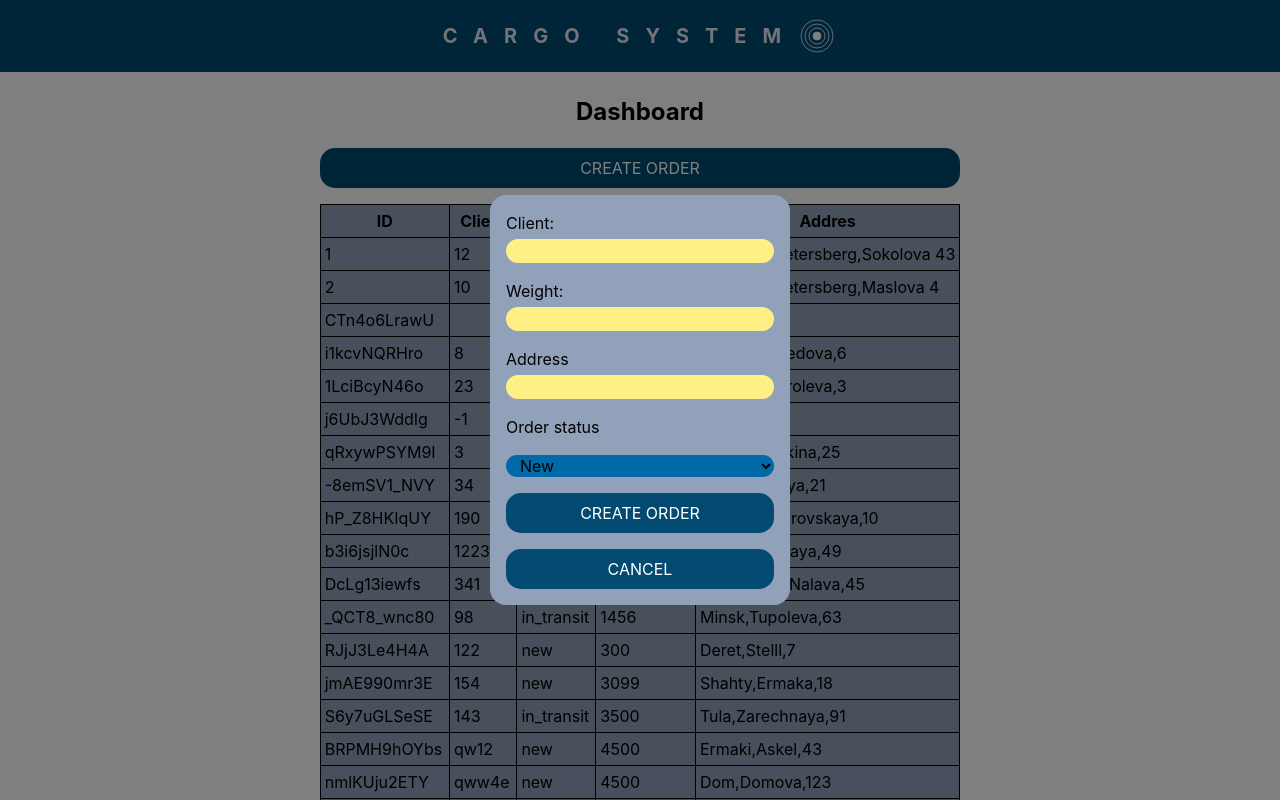
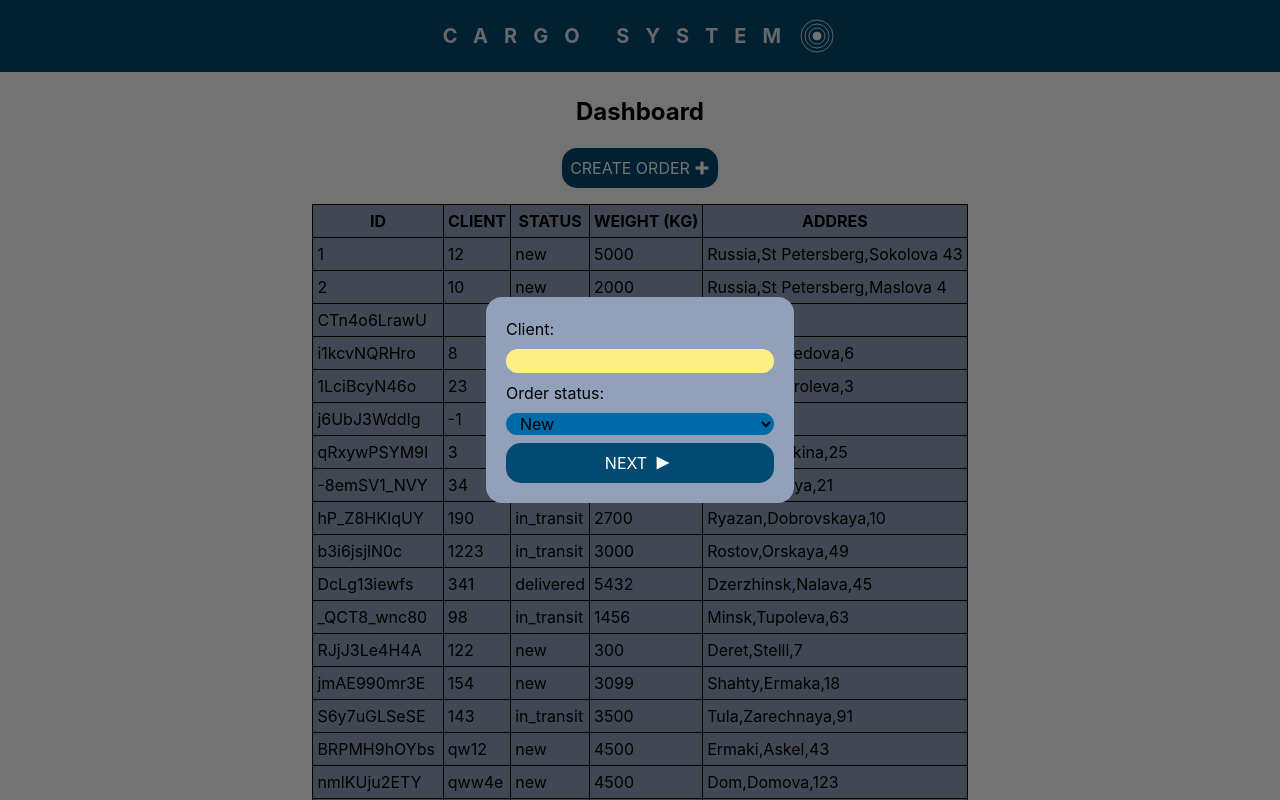
Before and after one commit to IVShelkunov/cargo-board, a React (Vite) app: page / in a window 1280 px wide. Both pictures are taken after a click on the button "CREATE ORDER". Shown: the top 800 px of the page. Built offline with nearby package versions, Linux system fonts and the light colour scheme; data requests are answered from the project's data file.

Commit message:
feat: implement multi-step wizard and cross-field validation

```diff
--- a/data/db.json
+++ b/data/db.json
@@ -150,6 +150,20 @@
       "weight": 5430,
       "destination": "Orel,Guluva,56",
       "id": "_MDKU2mzuhQ"
+    },
+    {
+      "clientId": "1223",
+      "status": "in_transit",
+      "weight": 2003,
+      "destination": "Devirko,Levanova,54",
+      "id": "f_ZyuUt-cak"
+    },
+    {
+      "clientId": "w",
+      "status": "new",
+      "weight": 12334,
+      "destination": "Desavrovo,2",
+      "id": "KpZBGMKXQA0"
     }
   ],
   "$schema": "./node_modules/json-server/schema.json"
--- /dev/null
+++ b/src/components/icons/AddCross.tsx
@@ -0,0 +1,12 @@
+export default function AddCross({ className }: { className?: string }) {
+  return (
+    <svg
+      viewBox="0 0 50 50"
+      xmlns="http://www.w3.org/2000/svg"
+      className={className}
+    >
+      <rect x={20} y={5} width={10} height={40} fill="#fff" />
+      <rect x={5} y={20} width={40} height={10} fill="#fff" />
+    </svg>
+  );
+}
--- /dev/null
+++ b/src/components/icons/BackRow.tsx
@@ -0,0 +1,11 @@
+export default function BackRow({ className }: { className?: string }) {
+  return (
+    <svg
+      viewBox="0 0 50 50"
+      xmlns="http://www.w3.org/2000/svg"
+      className={className}
+    >
+      <path d="M 5,25 l 40,-20 l 0,40 Z" fill="#fff" />
+    </svg>
+  );
+}
--- /dev/null
+++ b/src/components/icons/CancelCross.tsx
@@ -0,0 +1,17 @@
+export default function CancelCross({ className }: { className?: string }) {
+  return (
+    <svg
+      viewBox="0 0 50 50"
+      xmlns="http://www.w3.org/2000/svg"
+      className={className}
+    >
+      <defs>
+        <g id="cross">
+          <rect x={20} y={5} width={10} height={40} fill="#fff" />
+          <rect x={5} y={20} width={40} height={10} fill="#fff" />
+        </g>
+      </defs>
+      <use href={"#cross"} transform="translate(25,-10) rotate(45) " />
+    </svg>
+  );
+}
--- /dev/null
+++ b/src/components/icons/NextRow.tsx
@@ -0,0 +1,11 @@
+export default function NextRow({ className }: { className?: string }) {
+  return (
+    <svg
+      viewBox="0 0 50 50"
+      xmlns="http://www.w3.org/2000/svg"
+      className={className}
+    >
+      <path d="M 45,25 l -40,20 l 0,-40 Z" fill="#fff" />
+    </svg>
+  );
+}
--- a/src/components/shared/CreateOrderForm.tsx
+++ b/src/components/shared/CreateOrderForm.tsx
@@ -9,8 +9,15 @@ import { useMutation, useQueryClient } from "@tanstack/react-query";
 import { addOrders } from "../../features/orders/api/orderApi";
 import { ValidateMessage } from "../ui/ValidateMessage";
 import { useModalStore } from "../../store/useModalStore";
+import { useState } from "react";
+import NextRow from "../icons/NextRow";
+import BackRow from "../icons/BackRow";
+import { ActionButton } from "../ui/ActionButton";
+import CancelCross from "../icons/CancelCross";
+import AddCross from "../icons/AddCross";
 
 export function CreateOrderForm() {
+  const [step, setStep] = useState(1);
   const { closeModal } = useModalStore();
   const queryClient = useQueryClient();
   const {
@@ -19,6 +26,7 @@ export function CreateOrderForm() {
     formState: { errors },
     setError,
     reset,
+    trigger,
   } = useForm<CreateOrderDTO>({
     resolver: zodResolver(createOrderSchema) as any,
   });
@@ -41,48 +49,64 @@ export function CreateOrderForm() {
       }
     }
   };
+  const handleNext = async () => {
+    const isStepValid = await trigger(["clientId", "status"]);
+    if (isStepValid) setStep(2);
+  };
   return (
     <form
       noValidate
-      className="flex flex-col gap-4 bg-slate-400 p-4 rounded-2xl"
+      className="flex flex-col gap-4 bg-slate-400 p-5 rounded-2xl w-full max-w-md "
       onSubmit={handleSubmit(onSubmit)}
     >
+      {step === 1 && (
         <FormGroup>
           <label htmlFor="clientId">Client:</label>
           <input type="text" id="clientId" {...register("clientId")} />
           {errors.clientId && (
             <ValidateMessage message={errors.clientId.message} />
           )}
-      </FormGroup>
-      <FormGroup>
-        <label htmlFor="weight">Weight:</label>
-        <input type="number" id="weight" {...register("weight")} />
-        {errors.weight && <ValidateMessage message={errors.weight.message} />}
-      </FormGroup>
-      <FormGroup>
-        <label htmlFor="destination">Address</label>
-        <input type="text" id="destination" {...register("destination")} />
-        {errors.destination && (
-          <ValidateMessage message={errors.destination.message} />
-        )}
-      </FormGroup>
-      <label htmlFor="status">Order status</label>
+          <label htmlFor="status">Order status:</label>
           <select id="status" {...register("status")}>
             <option value={"new"}>New</option>
             <option value={"in_transit"}>In transit</option>
             <option value={"delivered"}>Delivered</option>
           </select>
-      {errors.root && <ValidateMessage message={errors.root.message} />}
-      <button type="submit" disabled={createMutate.isPending}>
+          {errors.status && <ValidateMessage message={errors.status.message} />}
+          <ActionButton disabled={false} action={handleNext} type="button">
+            NEXT
+            <NextRow className="w-6 h-4" />
+          </ActionButton>
+        </FormGroup>
+      )}
+      {step === 2 && (
+        <FormGroup>
+          <label htmlFor="weight">Weight:</label>
+          <input type="number" id="weight" {...register("weight")} />
+          {errors.weight && <ValidateMessage message={errors.weight.message} />}
+          <label htmlFor="destination">Address:</label>
+          <input type="text" id="destination" {...register("destination")} />
+          {errors.destination && (
+            <ValidateMessage message={errors.destination.message} />
+          )}
+          <ActionButton
+            disabled={false}
+            type="button"
+            action={() => setStep(1)}
+          >
+            <BackRow className="w-4 h-4" />
+            BACK
+          </ActionButton>
+          <ActionButton disabled={createMutate.isPending} type="submit">
             {createMutate.isPending ? "SAVING..." : "CREATE ORDER"}
-      </button>
-      <button
-        type="button"
-        onClick={closeModal}
-        disabled={createMutate.isPending}
-      >
+            <AddCross className="w-4 h-4" />
+          </ActionButton>
+          <ActionButton disabled={false} type="button" action={closeModal}>
             CANCEL
-      </button>
+            <CancelCross className="w-5 h-5" />
+          </ActionButton>
+        </FormGroup>
+      )}
     </form>
   );
 }
--- a/src/components/shared/Modal.tsx
+++ b/src/components/shared/Modal.tsx
@@ -18,7 +18,7 @@ export default function Modal() {
   return (
     <div
       onClick={closeModal}
-      className=" fixed inset-0 z-50 w-full h-screen flex items-center justify-center bg-black/50 "
+      className=" fixed inset-0 z-50 w-full h-screen flex items-center justify-center bg-black/55 "
     >
       <div onClick={(e) => e.stopPropagation()}>
         <CreateOrderForm />
--- a/src/components/shared/OrderList.tsx
+++ b/src/components/shared/OrderList.tsx
@@ -40,7 +40,7 @@ export function OrderList() {
                   className="border boder-black border-collapse p-1"
                   key={col.key}
                 >
-                  {col.label}
+                  {col.label.toUpperCase()}
                 </th>
               ))}
             </tr>
--- /dev/null
+++ b/src/components/ui/ActionButton.tsx
@@ -0,0 +1,25 @@
+import type { ReactNode } from "react";
+
+interface ActionButtonProps {
+  type: "submit" | "button";
+  action?: () => void;
+  children: ReactNode;
+  disabled: boolean;
+}
+export function ActionButton({
+  action,
+  children,
+  type,
+  disabled,
+}: ActionButtonProps) {
+  return (
+    <button
+      type={type}
+      className="flex justify-center items-center gap-1"
+      onClick={action}
+      disabled={disabled}
+    >
+      {children}
+    </button>
+  );
+}
--- a/src/components/ui/FormGroup.tsx
+++ b/src/components/ui/FormGroup.tsx
@@ -5,5 +5,5 @@ interface FormGroupProps {
   className?: string;
 }
 export default function FormGroup({ children, className }: FormGroupProps) {
-  return <div className={`flex flex-col gap-1 ${className}`}>{children}</div>;
+  return <div className={`flex flex-col gap-2 ${className}`}>{children}</div>;
 }
--- a/src/features/orders/types/orders.schema.ts
+++ b/src/features/orders/types/orders.schema.ts
@@ -1,10 +1,29 @@
 import { z } from "zod"
-export const createOrderSchema = z.object({
-    clientId: z.string(),
-    status: z.enum(['new', 'in_transit', 'delivered']),
+export const step1OrderSchema = z.object({
+    clientId: z.string().min(1, 'Введите ID клиента!'),
+    status: z.enum(['new', 'in_transit', 'delivered'])
+});
+export const step2OrderSchema = z.object({
     weight: z.coerce.number().min(1, 'Вес должен быть больше 0'),
     destination: z.string().min(3, 'Адрес слишком короткий')
 });
+export const createOrderSchema = step1OrderSchema.extend(step2OrderSchema.shape)
+    .superRefine((values, ctx) => {
+        if (values.weight > 5000) {
+            if (values.status === 'delivered') {
+                ctx.addIssue({
+                    code: z.ZodIssueCode.custom,
+                    message: "Груз не может превышать 5000 кг созданный в статусе Delivered",
+                    path: ['weight']
+                });
+                ctx.addIssue({
+                    code: z.ZodIssueCode.custom,
+                    message: "Тяжелый груз (более 5000 кг) не может быть создан сразу в статусе Delivered",
+                    path: ['status']
+                });
+            }
+        }
+    })
 
 export type CreateOrderDTO = z.infer<typeof createOrderSchema>;
 
--- a/src/pages/DashboardPage.tsx
+++ b/src/pages/DashboardPage.tsx
@@ -1,5 +1,7 @@
+import AddCross from "../components/icons/AddCross";
 import Modal from "../components/shared/Modal";
 import { OrderList } from "../components/shared/OrderList";
+import { ActionButton } from "../components/ui/ActionButton";
 import { useModalStore } from "../store/useModalStore";
 
 export function DashboardPage() {
@@ -9,7 +11,13 @@ export function DashboardPage() {
       {isOpen && <Modal />}
       <div className="flex flex-col gap-4">
         <h2 className="text-center font-bold p-1 text-2xl">Dashboard</h2>
-        <button onClick={openModal}>CREATE ORDER</button>
+        <div className="flex items-center justify-center gap-4">
+          <ActionButton type="button" disabled={false} action={openModal}>
+            CREATE ORDER
+            <AddCross className="w-4 h-4" />
+          </ActionButton>
+        </div>
+
         <OrderList />
       </div>
     </main>
```
Lines whose indentation alone changed are shown as unchanged.
